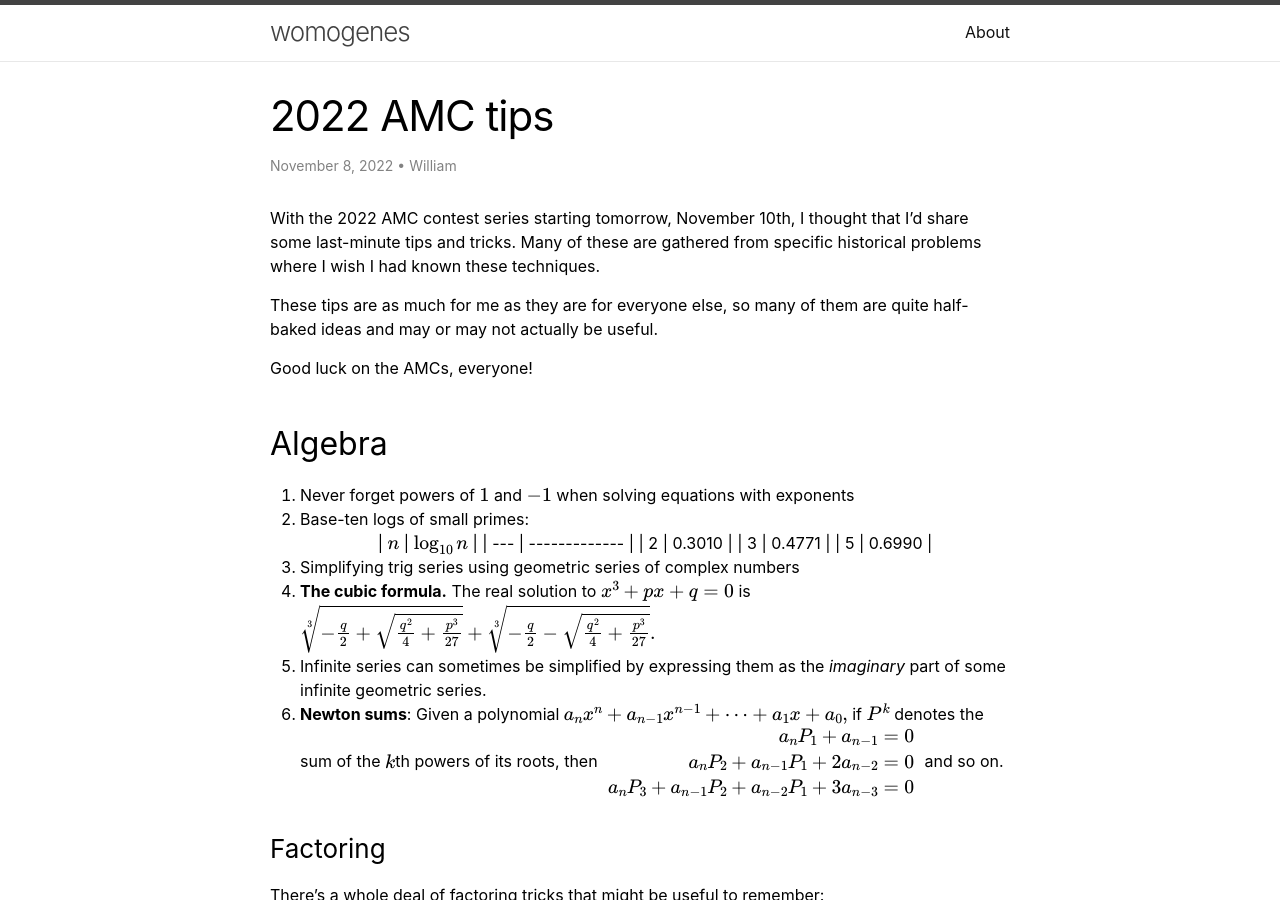
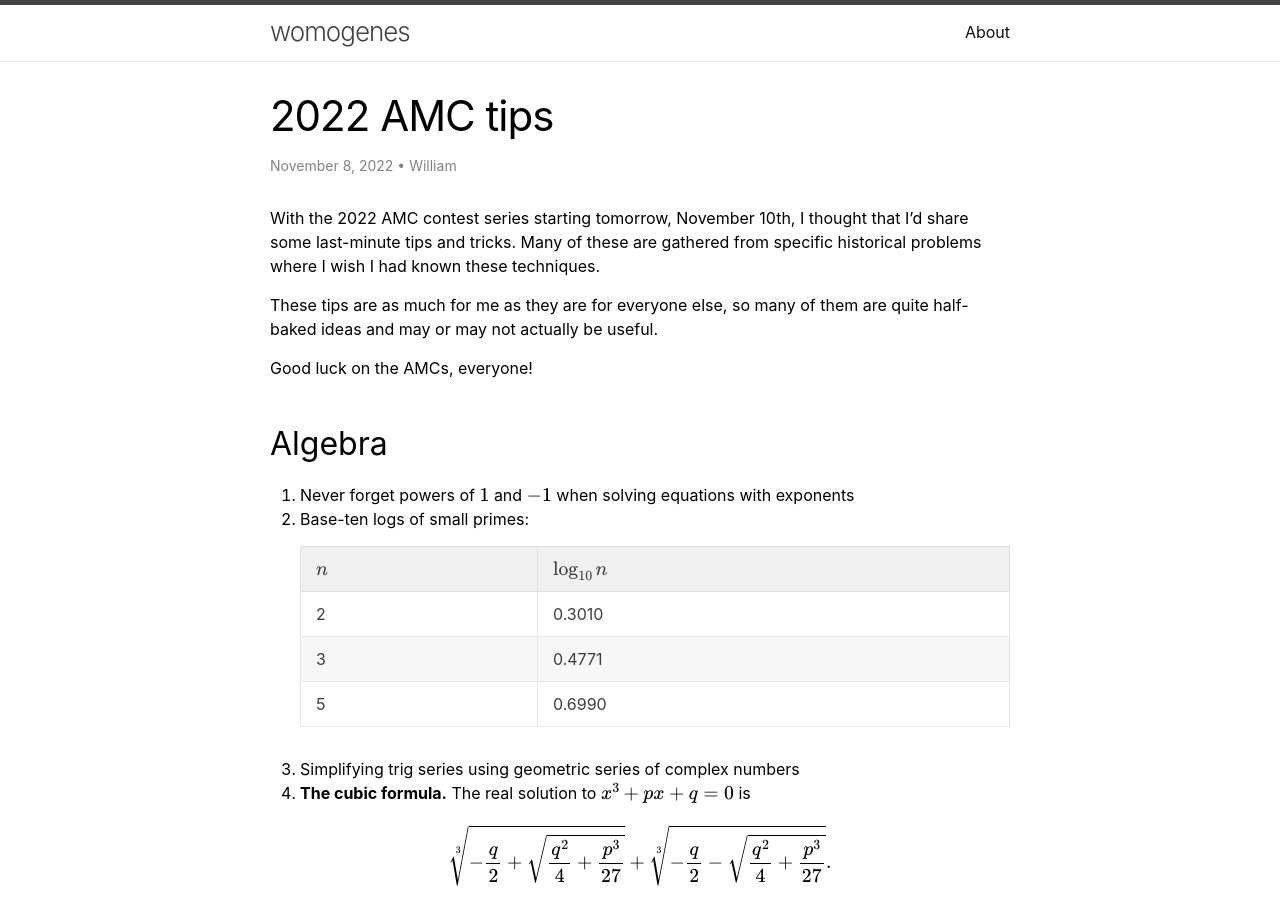
Before and after one commit to womogenes/blog, a Jekyll site: the page built from _posts/2022-11-08-amc-tips.md, in a window 1280 px wide and 900 px high. Built offline with Jekyll 4.4.1, drawn with Linux system fonts in a browser that asks for light colours; part of the change alters nothing that is shown.

Commit message:
Fix the table in AMC post

```diff
--- a/_posts/2022-11-08-amc-tips.md
+++ b/_posts/2022-11-08-amc-tips.md
@@ -14,7 +14,6 @@ Good luck on the AMCs, everyone!
 
 1. Never forget powers of $1$ and $-1$ when solving equations with exponents
 2. Base-ten logs of small primes:
-    <center>
 
     | $n$ | $\log_{10} n$ |
     | --- | ------------- |
@@ -22,19 +21,23 @@ Good luck on the AMCs, everyone!
     | 3   | 0.4771        |
     | 5   | 0.6990        |
 
-    </center>
 
 3. Simplifying trig series using geometric series of complex numbers
 4. **The cubic formula.** The real solution to $x^3 + px + q = 0$ is
+
 $$
 \sqrt[3]{-\frac{q}{2} + \sqrt{\frac{q^2}{4} + \frac{p^3}{27}}}
 +
 \sqrt[3]{-\frac{q}{2} - \sqrt{\frac{q^2}{4} + \frac{p^3}{27}}}.
 $$
-5. Infinite series can sometimes be simplified by expressing them as the *imaginary* part of some infinite geometric series.
-6. **Newton sums**: Given a polynomial
+
+1. Infinite series can sometimes be simplified by expressing them as the *imaginary* part of some infinite geometric series.
+2. **Newton sums**: Given a polynomial
+
    $$a_n x^n + a_{n-1} x^{n-1} + \cdots + a_1 x + a_0,$$
+
    if $P^k$ denotes the sum of the $k$th powers of its roots, then
+
    $$
    \begin{align*}
       a_n P_1 + a_{n-1} &= 0 \\
@@ -42,6 +45,7 @@ $$
       a_n P_3 + a_{n-1} P_2 + a_{n-2} P_1 + 3a_{n-3} &= 0
    \end{align*}
    $$
+
    and so on.
 
 ### Factoring
```
